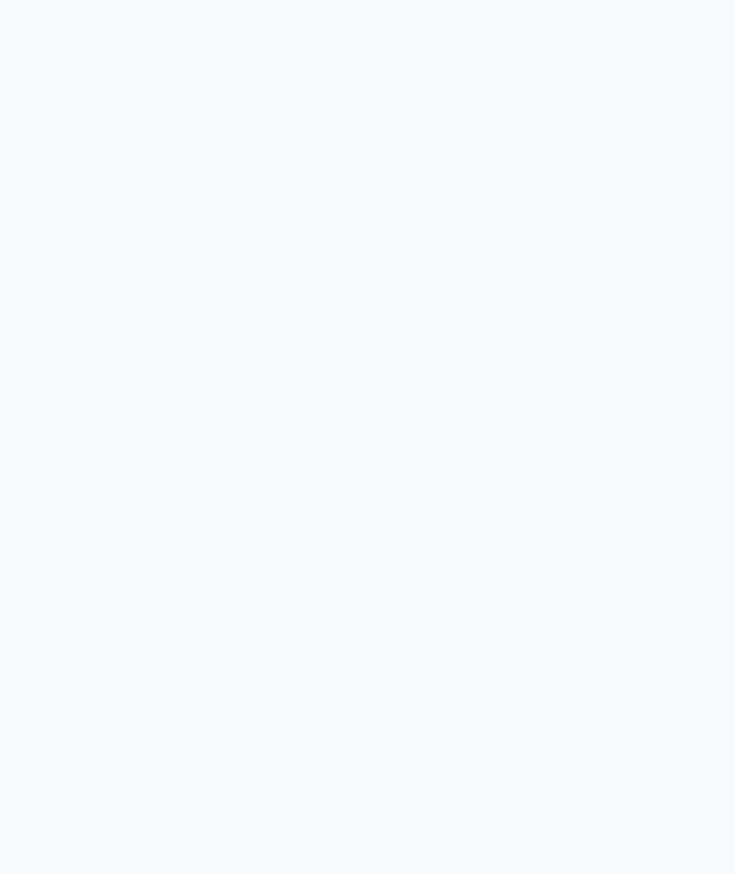
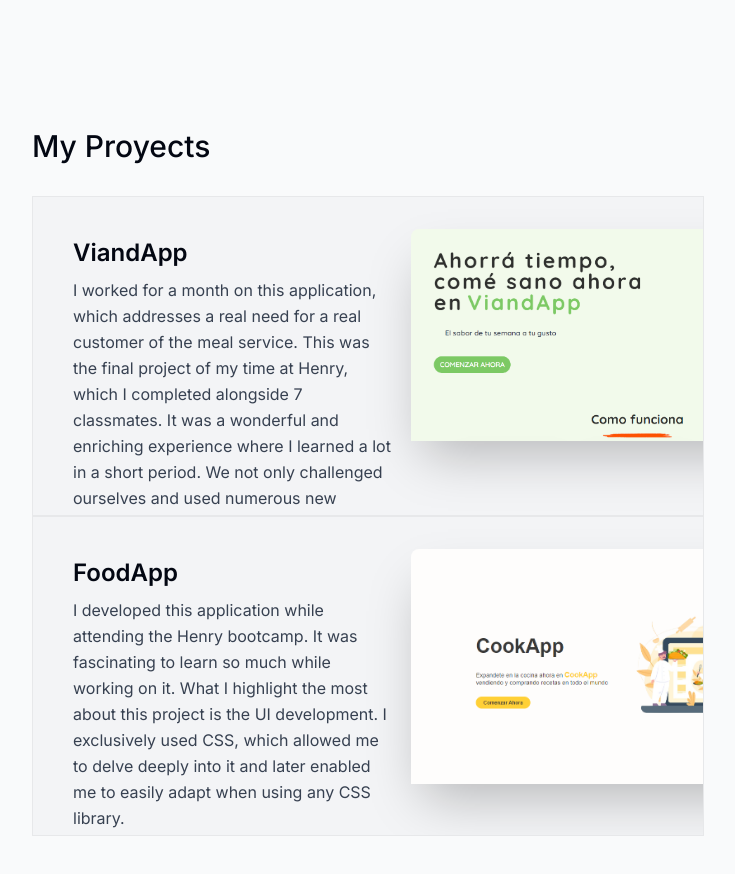
Before and after one commit to antonellalm/portfolio, a Next.js app: page / in a window 1280 px wide. Shown: the part 1320-2194 px from the top of the page, without its empty margins (272-1007 px from the left). Built offline with nearby package versions, Linux system fonts and the light colour scheme.

Commit message:
cambios en proyects

```diff
--- a/app/page.tsx
+++ b/app/page.tsx
@@ -1,5 +1,6 @@
 import { About } from "@/components/about";
 import { Intro } from "@/components/intro";
+import { Proyects } from "@/components/proyect";
 import { SectionDivider } from "@/components/section-divider";
 
 export default function Home() {
@@ -8,6 +9,7 @@ export default function Home() {
       <Intro />
       <SectionDivider />
       <About />
+      <Proyects />
     </main>
   );
 }
--- a/components/proyect.tsx
+++ b/components/proyect.tsx
@@ -1,9 +1,50 @@
 import { SectionHeading } from "./section-heading";
-
+import { projectsData } from "@/lib/data";
+import Image from "next/image";
 export const Proyects = () => {
   return (
     <section>
-      <SectionHeading></SectionHeading>
+      <SectionHeading>My Proyects</SectionHeading>
+      <div>
+        {projectsData.map((proyect, index) => (
+          <>
+            {" "}
+            <Proyect {...proyect} />
+          </>
+        ))}
+      </div>
     </section>
   );
 };
+
+type ProjectProps = (typeof projectsData)[number];
+
+function Proyect({ title, description, tags, imageUrl }: ProjectProps) {
+  return (
+    <section className="bg-gray-100 max-w-[42rem] border border-black/5 overflow-hidden sm:pr-8 relative sm:h-[20rem]">
+      <div className=" py-4 px-5 sm:pl-10 sm:pr-2 sm:pt-10 sm:max-w-[-50%] ">
+        <h3 className="text-2xl font-semibold">{title}</h3>
+        <p className="mt-2 leading-relaxed text-gray-700 max-w-xs">
+          {description}
+        </p>
+        <ul className="flex flex-wrap mt-4 gap-2">
+          {tags.map((tag, index) => (
+            <li
+              className=" bg-black/[0.7] px-3 py-1 text-[0.7rem] uppercase tracking-wider text-white rounded-full"
+              key={index}
+            >
+              {tag}
+            </li>
+          ))}
+        </ul>
+      </div>
+
+      <Image
+        className={`absolute top-8 -right-40   w-[28.25rem] rounded-t-lg shadow-2xl `}
+        src={imageUrl}
+        alt="imageProyect"
+        quality={95}
+      />
+    </section>
+  );
+}
--- a/lib/data.ts
+++ b/lib/data.ts
@@ -5,6 +5,8 @@ import { LuGraduationCap } from "react-icons/lu";
 import corpcommentImg from "@/public/corpcomment.png";
 import rmtdevImg from "@/public/rmtdev.png";
 import wordanalyticsImg from "@/public/wordanalytics.png";
+import viandAppImg from "@/public/viandApp.png";
+import fooAppImg from "@/public/copia.png";
 
 export const links = [
   {
@@ -62,25 +64,27 @@ export const experiencesData = [
 
 export const projectsData = [
   {
-    title: "CorpComment",
+    title: "ViandApp",
     description:
-      "I worked as a full-stack developer on this startup project for 2 years. Users can give public feedback to companies.",
-    tags: ["React", "Next.js", "MongoDB", "Tailwind", "Prisma"],
-    imageUrl: corpcommentImg,
+      "I worked for a month on this application, which addresses a real need for a real customer of the meal service. This was the final project of my time at Henry, which I completed alongside 7 classmates. It was a wonderful and enriching experience where I learned a lot in a short period. We not only challenged ourselves and used numerous new technologies but also translated all the client's requirements into corresponding functionalities. We worked within the Scrum framework and used Jira.",
+    tags: ["React", "Next.js", "Tailwind", "Prisma"],
+    imageUrl: viandAppImg,
   },
   {
-    title: "rmtDev",
+    title: "FoodApp",
     description:
-      "Job board for remote developer jobs. I was the front-end developer. It has features like filtering, sorting and pagination.",
-    tags: ["React", "TypeScript", "Next.js", "Tailwind", "Redux"],
-    imageUrl: rmtdevImg,
-  },
-  {
-    title: "Word Analytics",
-    description:
-      "A public web app for quick analytics on text. It shows word count, character count and social media post limits.",
-    tags: ["React", "Next.js", "SQL", "Tailwind", "Framer"],
-    imageUrl: wordanalyticsImg,
+      "I developed this application while attending the Henry bootcamp. It was fascinating to learn so much while working on it. What I highlight the most about this project is the UI development. I exclusively used CSS, which allowed me to delve deeply into it and later enabled me to easily adapt when using any CSS library.",
+    tags: [
+      "React",
+      "Redux",
+      "JavaScript",
+      "CSS",
+      "NodeJS",
+      "Express.js",
+      "PostgreSQL",
+      "Sequelize",
+    ],
+    imageUrl: fooAppImg,
   },
 ] as const;
 
```
Also changed, not shown: public/copia.png (added), public/viandApp.png (added).
